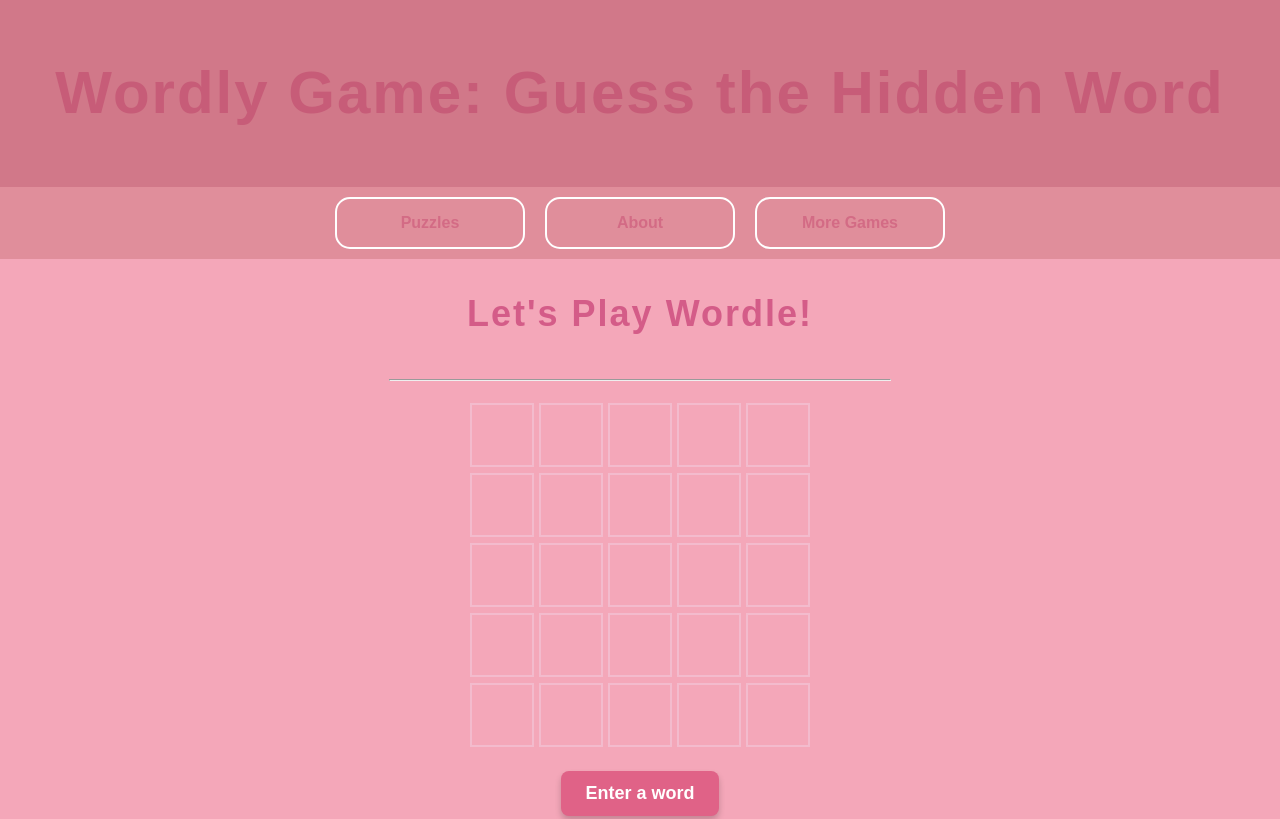
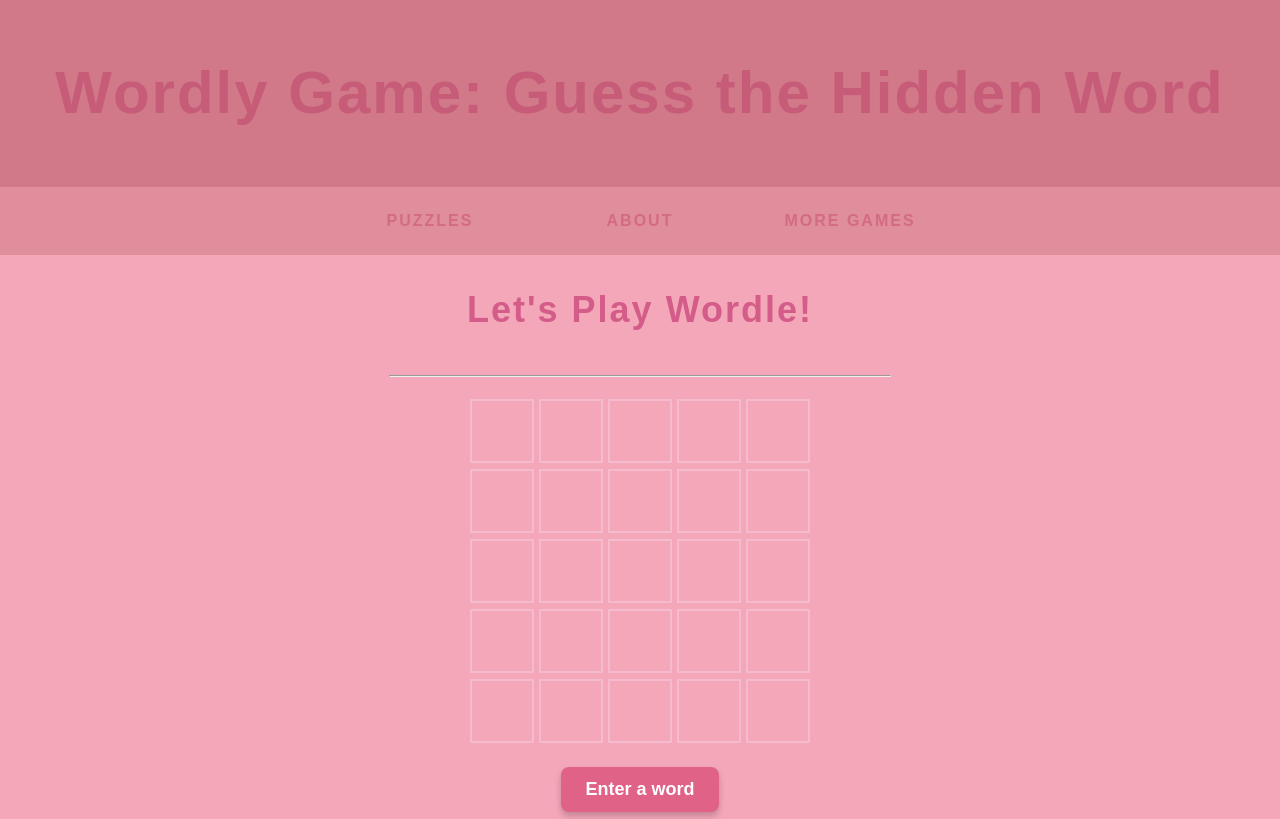
Before and after one commit to aia02/3Q-Sodium-G7-SA, a plain HTML site: page index.html in a window 1280 px wide. Shown: the top 819 px of the page. Drawn offline with Linux system fonts and the light colour scheme.

Commit message:
Update index.html

```diff
--- a/index.html
+++ b/index.html
@@ -74,15 +74,15 @@
                 float: left;
             }
             .nav-h .nav-a  {
-                 display: block;
+                font-size: 16px;
+                font-weight: 700;
+                font-family: 'Exo 2', sans-serif !important;
+                text-transform: uppercase;
+                letter-spacing: 2px;
+                display: block;
                 background: #E08E9B;
                 padding: 15px 20px;
                 text-align: center;
-                font-size: 16px;
-                font-weight: 700;
-                font-family: 'Exo 2', sans-serif !important;
-                border: 2px solid rgb(255, 255, 255);
-                border-radius: 15px;
             }
 
 
```
